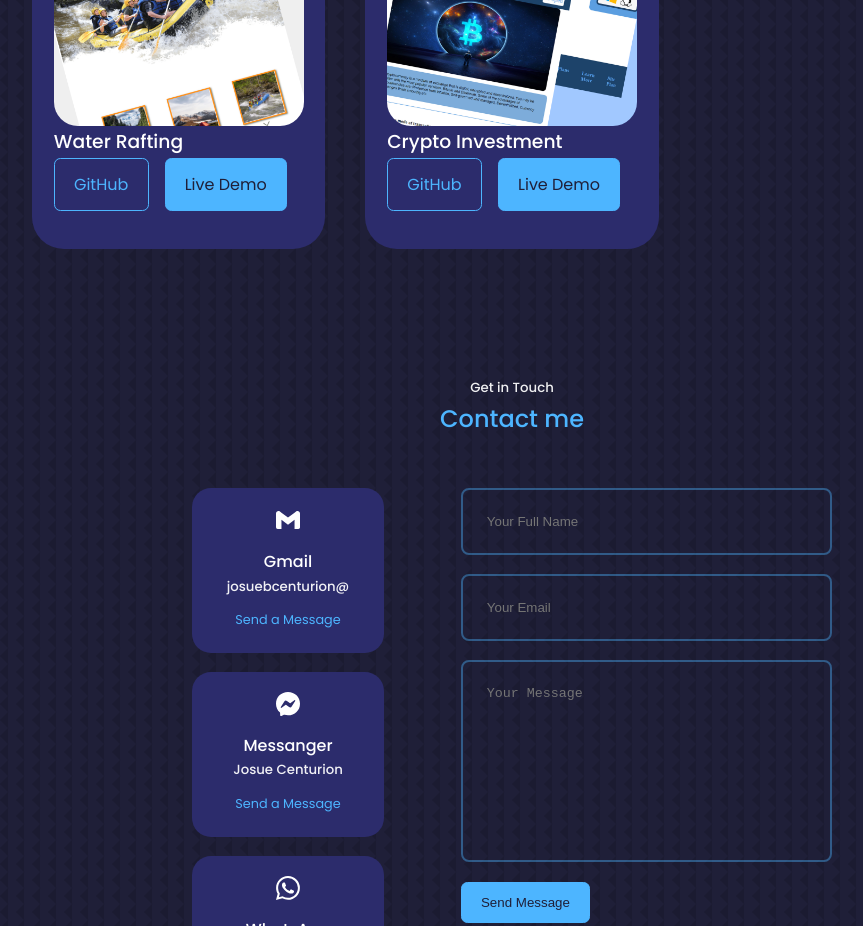
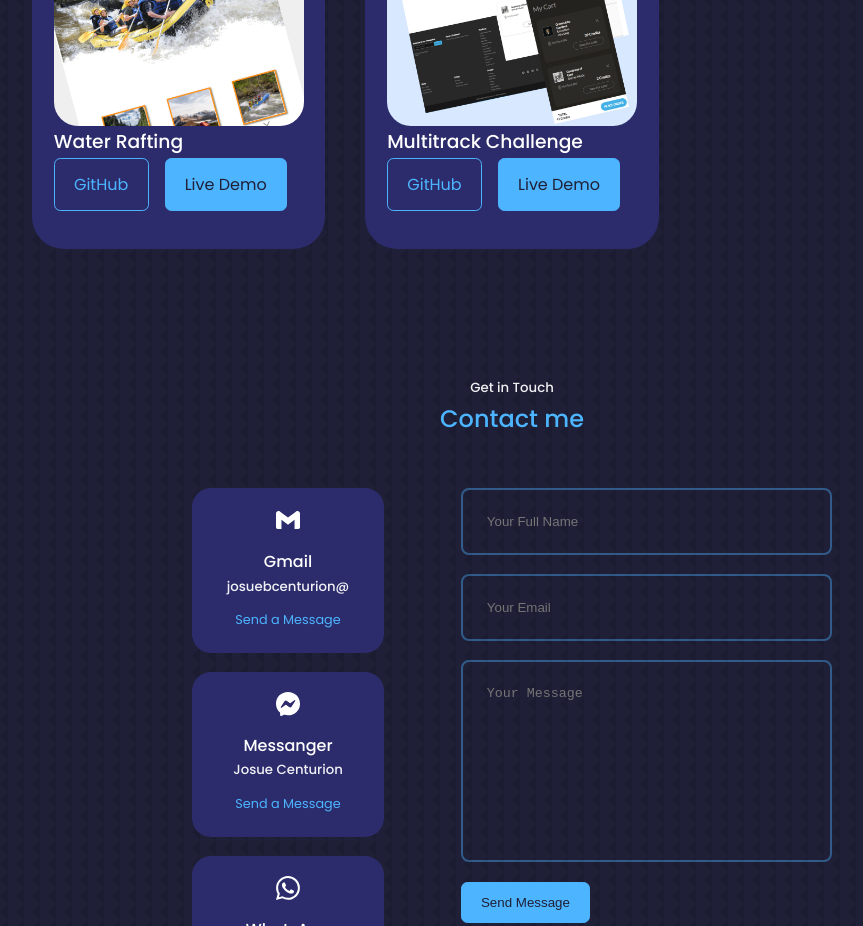
Before and after one commit to JosueBCe/web_portfolio, a React (Create React App) app: page / in a window 1280 px wide. Shown: the part 3160-4086 px from the top of the page, without its empty margins (128-991 px from the left). Built offline with nearby package versions, Linux system fonts and the light colour scheme.

Commit message:
updating portfolio

```diff
--- a/src/components/portafolio/Portafolio.jsx
+++ b/src/components/portafolio/Portafolio.jsx
@@ -35,10 +35,10 @@ const Portafolio = () => {
           <div className="portafolio__item-image">
             <img src={IMG2} alt="portafolio2" />
           </div>
-          <h3>Crypto Investment</h3>
+          <h3>Multitrack Challenge </h3>
           <div className="portafolio__item-cta">
-            <a href="https://github.com/JosueBCe/wdd-130-/tree/main/crypto" className='btn' target={"_blank"}>GitHub</a>
-            <a href="https://josuebce.github.io/wdd-130-/crypto/index.html" className='btn btn-primary' target={"_blank"}>Live Demo</a>
+            <a href="https://github.com/JosueBCe/M_Track_challenge" className='btn' target={"_blank"}>GitHub</a>
+            <a href="https://josuebce.github.io/M_Track_challenge/#" className='btn btn-primary' target={"_blank"}>Live Demo</a>
           </div>
         </article>
         {/* <article className='portafolio__items'>
```
Also changed, not shown: src/assets/portfolio2.png, src/components/footer/Footer.jsx (line endings or trailing spaces).
